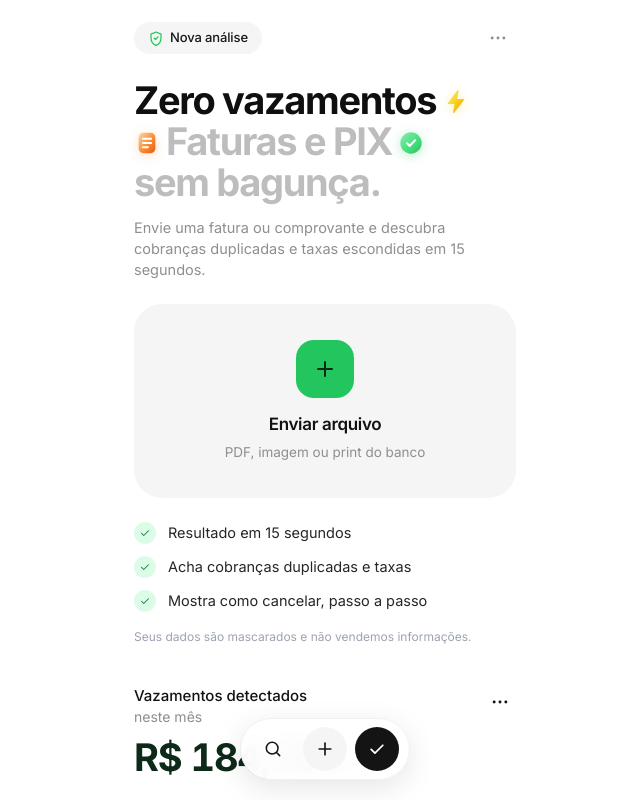
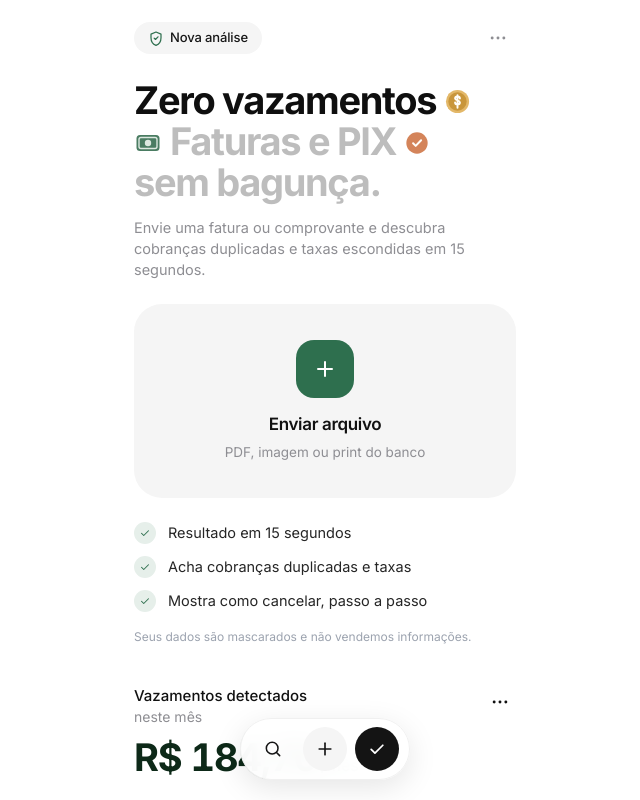
Before and after one commit to uset01/Taxly, a Next.js app: page / in a window 1280 px wide. Shown: the top 800 px of the page, without its empty margins (315-955 px from the left). Built offline with nearby package versions, Linux system fonts and the light colour scheme.

Commit message:
style(hero): usar icones de dinheiro (moeda, cedula e selo) em tons foscos sem neon

```diff
--- a/src/components/HomeScreen.tsx
+++ b/src/components/HomeScreen.tsx
@@ -508,7 +508,7 @@ export function HomeScreen() {
         {/* Top Row: Pill "Nova análise" + Menu "..." */}
         <header className="px-6 pt-5 pb-2 flex items-center justify-between">
           <div className="inline-flex items-center gap-1.5 rounded-full bg-[#F5F5F5] px-3.5 py-1.5 select-none">
-            <ShieldCheckIcon className="w-[16px] h-[16px] text-[#22C55E]" />
+            <ShieldCheckIcon className="w-[16px] h-[16px] text-[#2E6F4E]" />
             <span className="text-[13px] font-medium text-[#171717] tracking-[-0.01em]">
               Nova análise
             </span>
@@ -635,29 +635,20 @@ export function HomeScreen() {
                     Zero vazamentos
                     <span
                       aria-hidden="true"
-                      title="Análise instantânea"
-                      className="inline-flex items-center justify-center align-middle -translate-y-[2px] ml-1.5"
+                      title="Dinheiro economizado"
+                      className="inline-flex items-center justify-center align-middle -translate-y-[2px] ml-2"
                     >
-                      <svg
-                        viewBox="0 0 28 28"
-                        className="w-[27px] h-[27px] drop-shadow-[0_2px_6px_rgba(250,204,21,0.35)]"
-                      >
-                        <defs>
-                          <linearGradient
-                            id="hero-bolt-grad"
-                            x1="0%"
-                            y1="0%"
-                            x2="100%"
-                            y2="100%"
-                          >
-                            <stop offset="0%" stopColor="#FEF08A" />
-                            <stop offset="55%" stopColor="#FACC15" />
-                            <stop offset="100%" stopColor="#F59E0B" />
-                          </linearGradient>
-                        </defs>
+                      {/* Moeda fosca com Cifrão ($) - sem neon */}
+                      <svg viewBox="0 0 28 28" className="w-[27px] h-[27px]">
+                        <circle cx="14" cy="14" r="12" fill="#E3B869" />
+                        <circle cx="14" cy="14" r="9.5" fill="#C9963B" />
                         <path
-                          d="M15.8 2.5L6.2 15.2c-.4.5 0 1.3.7 1.3h6.1l-1.6 8.6c-.1.7.8 1.1 1.3.5l9.9-12.8c.4-.5 0-1.3-.7-1.3h-6.2l1.6-8.4c.1-.7-.8-1.1-1.5-.6z"
-                          fill="url(#hero-bolt-grad)"
+                          d="M14 7.5v13M16.5 10.8c0-1.2-1.1-2-2.5-2s-2.5.8-2.5 2c0 2.3 5 1.7 5 4.2 0 1.3-1.1 2.1-2.5 2.1s-2.5-.8-2.5-2.1"
+                          fill="none"
+                          stroke="#FFFDF9"
+                          strokeWidth="2"
+                          strokeLinecap="round"
+                          strokeLinejoin="round"
                         />
                       </svg>
                     </span>
@@ -666,76 +657,46 @@ export function HomeScreen() {
                   <span className="block text-[#BDBDBD]">
                     <span
                       aria-hidden="true"
-                      title="Faturas e cobranças"
-                      className="inline-flex items-center justify-center align-middle -translate-y-[2px] mr-1.5"
+                      title="Cédula e pagamentos"
+                      className="inline-flex items-center justify-center align-middle -translate-y-[2px] mr-2"
                     >
-                      <svg
-                        viewBox="0 0 28 28"
-                        className="w-[26px] h-[26px] drop-shadow-[0_2px_6px_rgba(251,146,60,0.28)]"
-                      >
-                        <defs>
-                          <linearGradient
-                            id="hero-invoice-grad"
-                            x1="0%"
-                            y1="0%"
-                            x2="100%"
-                            y2="100%"
-                          >
-                            <stop offset="0%" stopColor="#FED7AA" />
-                            <stop offset="50%" stopColor="#FB923C" />
-                            <stop offset="100%" stopColor="#EA580C" />
-                          </linearGradient>
-                        </defs>
+                      {/* Cédula de dinheiro em verde-sálvia fosco - sem neon */}
+                      <svg viewBox="0 0 28 28" className="w-[28px] h-[28px]">
+                        <rect
+                          x="2.5"
+                          y="6"
+                          width="23"
+                          height="16"
+                          rx="3.5"
+                          fill="#4A7C62"
+                        />
                         <rect
                           x="5"
-                          y="3"
+                          y="8.5"
                           width="18"
-                          height="22"
-                          rx="5"
-                          fill="url(#hero-invoice-grad)"
+                          height="11"
+                          rx="2"
+                          fill="none"
+                          stroke="#DCE8E0"
+                          strokeWidth="1.4"
                         />
-                        <path
-                          d="M9.5 9.5h9M9.5 14h9M9.5 18.5h5.5"
-                          stroke="#FFFFFF"
-                          strokeWidth="2.1"
-                          strokeLinecap="round"
-                        />
+                        <circle cx="14" cy="14" r="3.2" fill="#DCE8E0" />
                       </svg>
                     </span>
                     Faturas e PIX
                     <span
                       aria-hidden="true"
-                      title="Economia protegida"
-                      className="inline-flex items-center justify-center align-middle -translate-y-[2px] ml-1.5"
+                      title="Fatura verificada"
+                      className="inline-flex items-center justify-center align-middle -translate-y-[2px] ml-2"
                     >
-                      <svg
-                        viewBox="0 0 28 28"
-                        className="w-[26px] h-[26px] drop-shadow-[0_2px_6px_rgba(34,197,94,0.3)]"
-                      >
-                        <defs>
-                          <linearGradient
-                            id="hero-shield-grad"
-                            x1="0%"
-                            y1="0%"
-                            x2="100%"
-                            y2="100%"
-                          >
-                            <stop offset="0%" stopColor="#86EFAC" />
-                            <stop offset="55%" stopColor="#4ADE80" />
-                            <stop offset="100%" stopColor="#22C55E" />
-                          </linearGradient>
-                        </defs>
-                        <circle
-                          cx="14"
-                          cy="14"
-                          r="11.5"
-                          fill="url(#hero-shield-grad)"
-                        />
+                      {/* Selo circular terracota/âmbar fosco de recibo/economia - sem neon */}
+                      <svg viewBox="0 0 28 28" className="w-[26px] h-[26px]">
+                        <circle cx="14" cy="14" r="11.5" fill="#D4845A" />
                         <path
                           d="M9.8 14.3l2.8 2.8 5.8-6"
                           fill="none"
-                          stroke="#FFFFFF"
-                          strokeWidth="2.3"
+                          stroke="#FFFDF9"
+                          strokeWidth="2.2"
                           strokeLinecap="round"
                           strokeLinejoin="round"
                         />
@@ -751,21 +712,21 @@ export function HomeScreen() {
                 </p>
               </div>
 
-              {/* Card de Upload cinza claro com botão verde + */}
+              {/* Card de Upload cinza claro com botão verde fosco + */}
               {isCardScanning ? (
                 <div
                   role="status"
                   aria-live="polite"
                   className="mt-6 w-full rounded-[28px] bg-[#F5F5F5] py-11 px-6 flex flex-col items-center justify-center text-center"
                 >
-                  <div className="w-[58px] h-[58px] rounded-[18px] bg-[#22C55E] text-[#0A2914] flex items-center justify-center mb-3.5 animate-pulse">
+                  <div className="w-[58px] h-[58px] rounded-[18px] bg-[#2E6F4E] text-white flex items-center justify-center mb-3.5 animate-pulse">
                     <DocumentScannerIcon className="w-6 h-6" />
                   </div>
                   <p className="text-[15px] font-semibold text-[#111111]">
                     Varrendo documento e mascarando dados sensíveis...
                   </p>
                   <div className="mt-3.5 w-44 h-1.5 rounded-full bg-[#E5E5E5] overflow-hidden">
-                    <div className="h-full w-2/3 rounded-full bg-[#22C55E] animate-pulse" />
+                    <div className="h-full w-2/3 rounded-full bg-[#2E6F4E] animate-pulse" />
                   </div>
                 </div>
               ) : (
@@ -777,11 +738,11 @@ export function HomeScreen() {
                   onDrop={handleDrop}
                   className={`mt-6 w-full rounded-[28px] py-9 px-6 flex flex-col items-center justify-center text-center transition-colors cursor-pointer select-none ${
                     isDragging
-                      ? "bg-[#EBEBEB] ring-2 ring-[#22C55E]"
+                      ? "bg-[#EBEBEB] ring-2 ring-[#2E6F4E]"
                       : "bg-[#F5F5F5] hover:bg-[#EFEFEF] active:bg-[#E8E8E8]"
                   }`}
                 >
-                  <div className="w-[58px] h-[58px] rounded-[18px] bg-[#22C55E] text-[#0A2914] flex items-center justify-center mb-3.5">
+                  <div className="w-[58px] h-[58px] rounded-[18px] bg-[#2E6F4E] text-white flex items-center justify-center mb-3.5">
                     <PlusIcon className="w-6 h-6" />
                   </div>
                   <span className="text-[17px] font-semibold tracking-[-0.02em] text-[#111111]">
@@ -802,7 +763,7 @@ export function HomeScreen() {
                   <li key={benefit} className="flex items-center gap-3">
                     <span
                       aria-hidden="true"
-                      className="w-[22px] h-[22px] rounded-full bg-[#DCFCE7] text-[#15803D] flex items-center justify-center shrink-0"
+                      className="w-[22px] h-[22px] rounded-full bg-[#E6EFEA] text-[#2E6F4E] flex items-center justify-center shrink-0"
                     >
                       <CheckIcon className="w-3 h-3" />
                     </span>
@@ -958,7 +919,7 @@ export function HomeScreen() {
                                 <span className="text-[12px] text-[#8E8E93] shrink-0">
                                   {item.date}
                                 </span>
-                                <span className="px-2 py-0.5 rounded-md bg-[#DCFCE7] text-[11px] font-medium text-[#15803D] shrink-0">
+                                <span className="px-2 py-0.5 rounded-md bg-[#E6EFEA] text-[11px] font-medium text-[#2E6F4E] shrink-0">
                                   {item.tag}
                                 </span>
                               </div>
@@ -977,7 +938,7 @@ export function HomeScreen() {
                               className="w-[34px] h-[34px] rounded-xl bg-white hover:bg-[#EAEAEA] active:bg-[#E0E0E0] text-[#111111] flex items-center justify-center transition-colors cursor-pointer"
                             >
                               {isDownloaded ? (
-                                <CheckIcon className="w-4 h-4 text-[#15803D]" />
+                                <CheckIcon className="w-4 h-4 text-[#2E6F4E]" />
                               ) : (
                                 <ShareDownloadIcon className="w-4 h-4" />
                               )}
```
